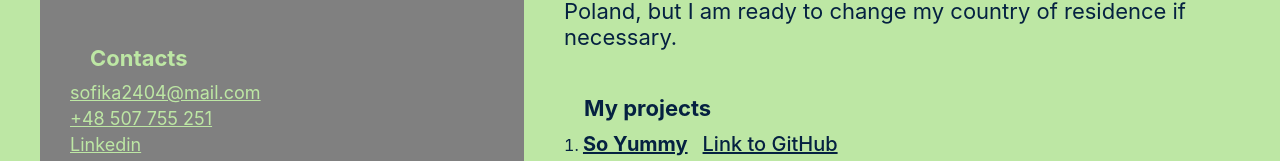
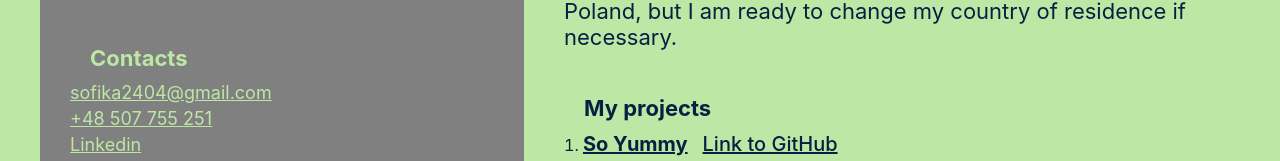
Before and after one commit to SofiiaShevtsova/resume, a React (Create React App) app: page / in a window 1280 px wide. Shown: the part 436-597 px from the top of the page. Built offline with nearby package versions, Linux system fonts and the light colour scheme.

Commit message:
Update Contacts.jsx

```diff
--- a/src/CV/Contacts.jsx
+++ b/src/CV/Contacts.jsx
@@ -9,7 +9,7 @@ const Contacts = props => {
       <ListStyle>
         <li>
           <ContactsStyle href="mailto:sofika2404@gmail.com">
-            sofika2404@mail.com
+            sofika2404@gmail.com
           </ContactsStyle>
         </li>
 
```
